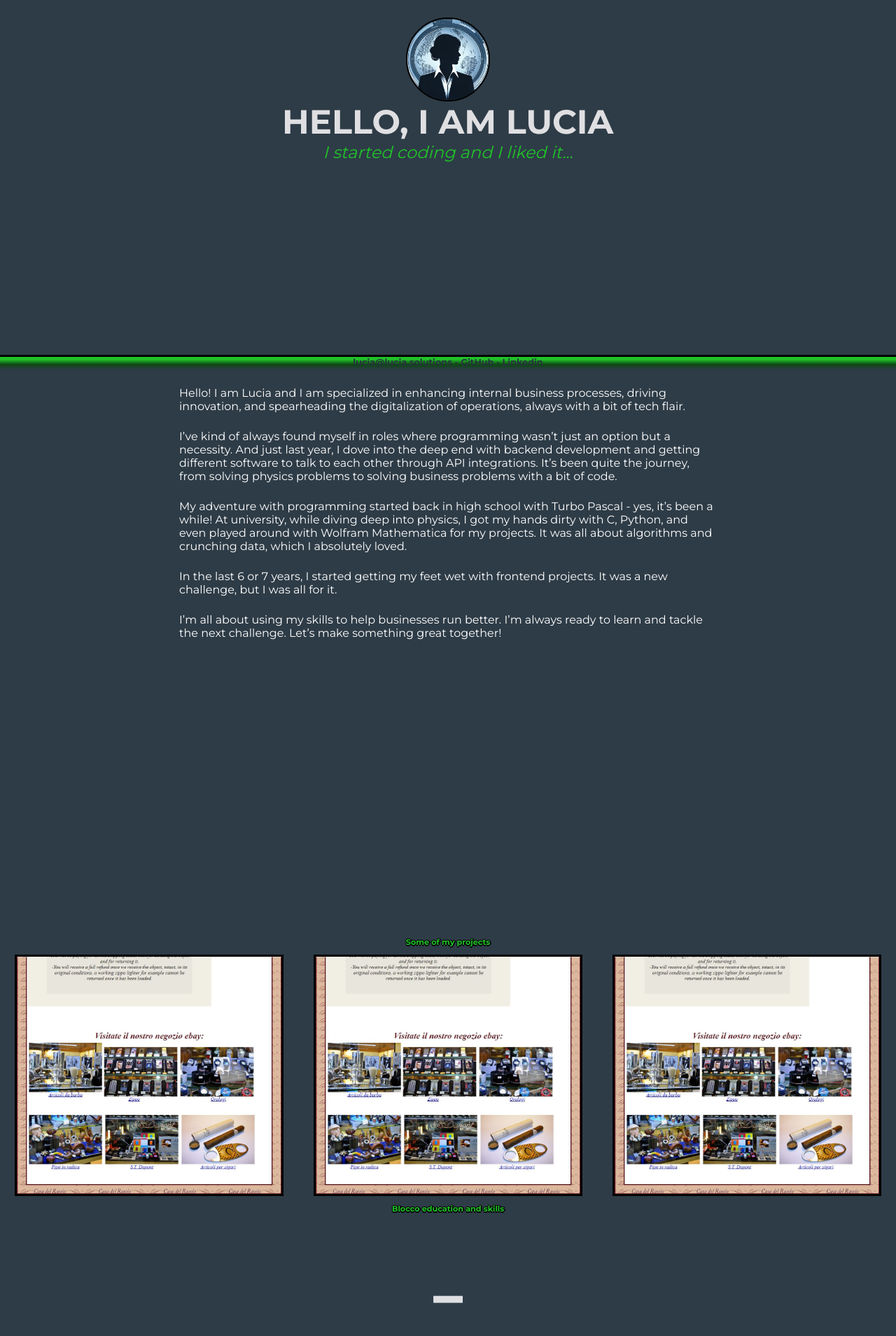
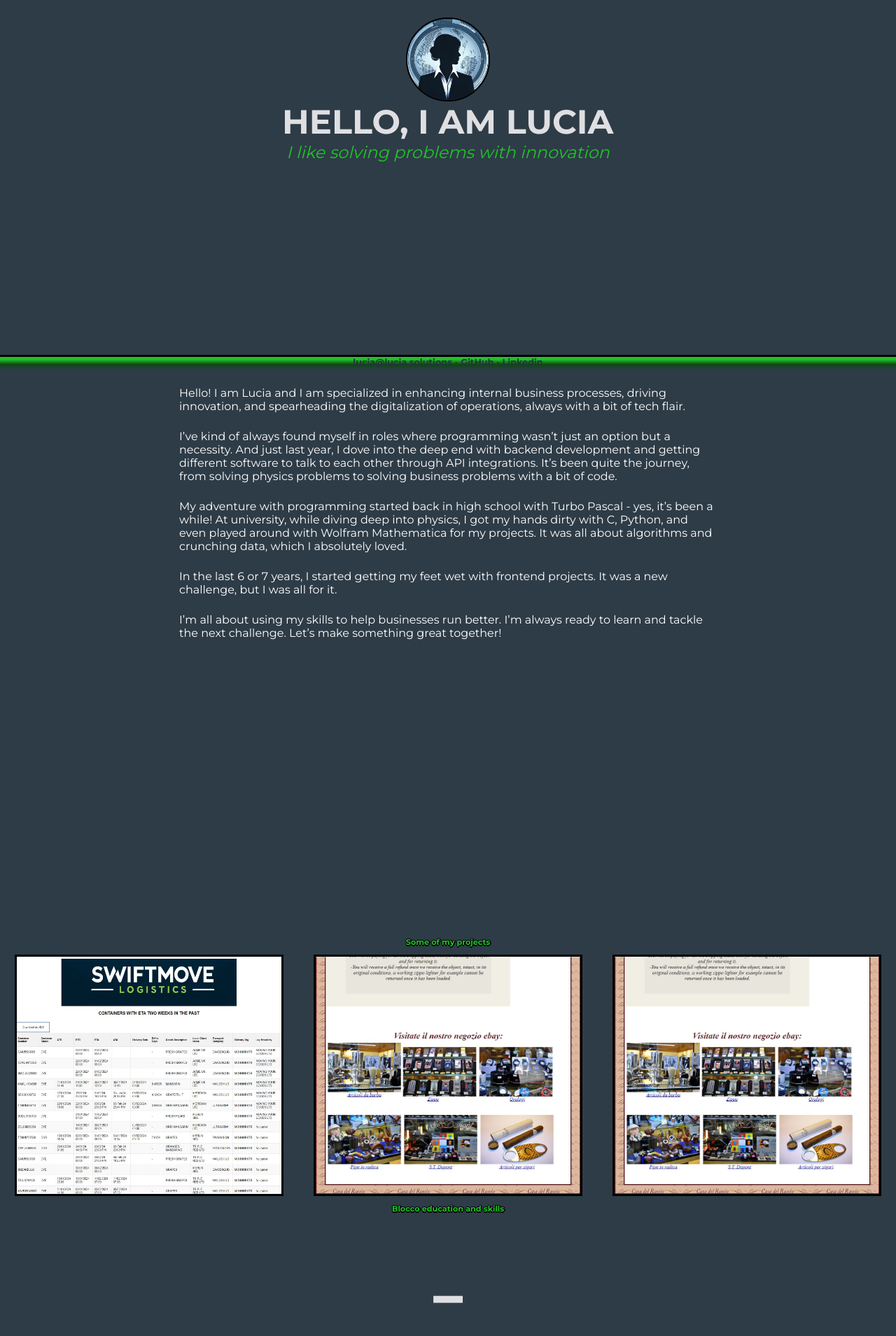
Before and after one commit to LuciaGaud/Portfolio, a plain HTML site: page index.html in a window 1280 px wide. Shown: the part 272-2181 px from the top of the page at 70% size. Drawn offline with Linux system fonts and the light colour scheme.

Commit message:
added real projected to the portfolio plus changed some texts

```diff
--- a/index.html
+++ b/index.html
@@ -22,7 +22,7 @@
     <div class="Intro">
         <img class="propic" src="propic.jpeg" >
         <div class="sub_intro1"><a name="short_bio">HELLO, I AM LUCIA</a></div>
-        <div class="sub_intro2"> <em>I started coding and I liked it...</em> </div>
+        <div class="sub_intro2"> <em>I like solving problems with innovation</em> </div>
     </div>
     <div class="fullbio">
         <div class="bio"> Hello! I am Lucia and I am specialized in enhancing internal business processes, driving innovation,
@@ -44,7 +44,7 @@
     <div class="progetti">
        <div class="title"> <a name="projects">Some of my projects</a> </div>
         <div class="gallery">
-            <img class="ProjectImg" src="FirstEbayTemplate2.jpg">
+            <img class="ProjectImg" src="ContainerTracker.jpg">
             <img class="ProjectImg" src="FirstEbayTemplate2.jpg">
             <img class="ProjectImg" src="FirstEbayTemplate2.jpg">
         </div>
```
Also changed, not shown: ContainerTracker.jpg (added), LoginSQL.jpg (added), WebTracker.jpg (added).
